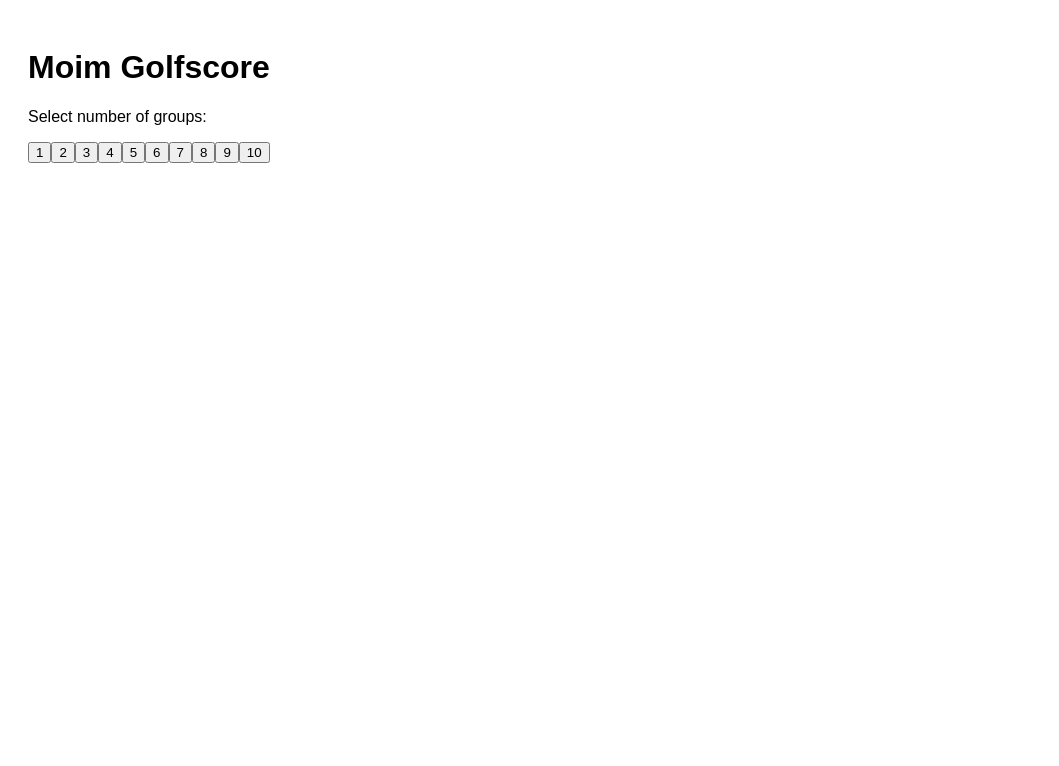
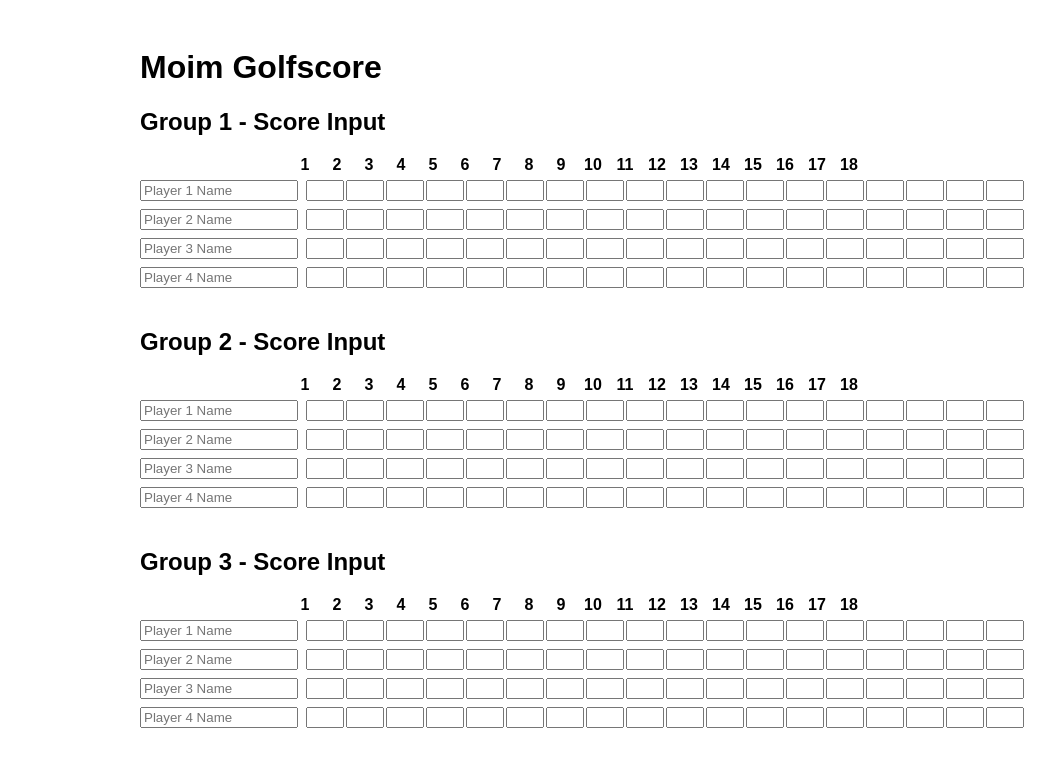
Before and after one commit to hanuk2002/moim-golfscore, a React (Vite) app: page / in a window 1280 px wide. Shown: the top 766 px of the page, without its empty margins (0-1059 px from the left). Built offline with nearby package versions, Linux system fonts and the light colour scheme.

Commit message:
Add files via upload

```diff
--- a/App.jsx
+++ b/App.jsx
@@ -1,31 +1,80 @@
-import React, { useState } from 'react';
-import './index.css';
-import ScoreInput from './ScoreInput';
+import React, { useState } from "react";
+import "./index.css";
+
+const NUM_HOLES = 18;
+const NUM_PLAYERS = 4;
+
+function ScoreInput({ groupIndex, groupData, updatePlayerName, updateScore }) {
+  return (
+    <div className="group-container">
+      <h2>Group {groupIndex + 1} - Score Input</h2>
+      <div className="hole-numbers">
+        <div className="label-cell" />
+        {[...Array(NUM_HOLES)].map((_, holeIdx) => (
+          <div className="hole-number" key={holeIdx}>{holeIdx + 1}</div>
+        ))}
+      </div>
+      {groupData.players.map((player, playerIdx) => (
+        <div className="player-row" key={playerIdx}>
+          <input
+            className="name-input"
+            type="text"
+            placeholder={`Player ${playerIdx + 1} Name`}
+            value={player.name}
+            onChange={(e) => updatePlayerName(groupIndex, playerIdx, e.target.value)}
+          />
+          {[...Array(NUM_HOLES)].map((_, holeIdx) => (
+            <input
+              key={holeIdx}
+              type="number"
+              className="score-input"
+              value={player.scores[holeIdx] ?? ""}
+              onChange={(e) =>
+                updateScore(groupIndex, playerIdx, holeIdx, e.target.value)
+              }
+            />
+          ))}
+        </div>
+      ))}
+    </div>
+  );
+}
 
 function App() {
-  const [groupCount, setGroupCount] = useState(null);
+  const [numGroups, setNumGroups] = useState(3);
+  const [scoreData, setScoreData] = useState(
+    Array.from({ length: numGroups }, () => ({
+      players: Array.from({ length: NUM_PLAYERS }, () => ({
+        name: "",
+        scores: Array(NUM_HOLES).fill(""),
+      })),
+    }))
+  );
 
-  const handleStart = (count) => {
-    setGroupCount(count);
+  const updatePlayerName = (groupIdx, playerIdx, name) => {
+    const newData = structuredClone(scoreData);
+    newData[groupIdx].players[playerIdx].name = name;
+    setScoreData(newData);
+  };
+
+  const updateScore = (groupIdx, playerIdx, holeIdx, value) => {
+    const newData = structuredClone(scoreData);
+    newData[groupIdx].players[playerIdx].scores[holeIdx] = value;
+    setScoreData(newData);
   };
 
   return (
     <div className="app-container">
       <h1>Moim Golfscore</h1>
-      {!groupCount ? (
-        <div>
-          <p>Select number of groups:</p>
-          {[...Array(10)].map((_, i) => (
-            <button key={i} onClick={() => handleStart(i + 1)}>
-              {i + 1}
-            </button>
-          ))}
-        </div>
-      ) : (
-        [...Array(groupCount)].map((_, i) => (
-          <ScoreInput key={i} groupNumber={i + 1} />
-        ))
-      )}
+      {scoreData.map((group, idx) => (
+        <ScoreInput
+          key={idx}
+          groupIndex={idx}
+          groupData={group}
+          updatePlayerName={updatePlayerName}
+          updateScore={updateScore}
+        />
+      ))}
     </div>
   );
 }
--- a/index.css
+++ b/index.css
@@ -1,36 +1,46 @@
+body {
+  font-family: Arial, sans-serif;
+  padding: 20px;
+  background: #fff;
+  color: #000;
+}
 
 .app-container {
-  padding: 20px;
-  font-family: sans-serif;
+  max-width: 1000px;
+  margin: auto;
 }
 
 .group-container {
-  margin-top: 30px;
+  margin-bottom: 40px;
 }
 
-.hole-label-row,
 .player-row {
   display: flex;
-  gap: 5px;
-  margin-bottom: 5px;
+  align-items: center;
+  margin-bottom: 8px;
 }
 
-.empty-name-cell {
-  width: 120px;
+.name-input {
+  width: 150px;
+  margin-right: 8px;
+}
+
+.score-input {
+  width: 30px;
+  margin-right: 2px;
+  text-align: center;
+}
+
+.hole-numbers {
+  display: flex;
+  align-items: center;
+  margin-bottom: 6px;
+  margin-left: 150px;
 }
 
 .hole-number {
   width: 30px;
   text-align: center;
   font-weight: bold;
+  margin-right: 2px;
 }
-
-.player-name {
-  width: 120px;
-  padding: 5px;
-}
-
-.score-input {
-  width: 30px;
-  text-align: center;
-}
--- a/index.html
+++ b/index.html
@@ -2,9 +2,9 @@
 <html lang="en">
   <head>
     <meta charset="UTF-8" />
-    <meta name="viewport" content="width=device-width, initial-scale=1.0"/>
+    <link rel="icon" type="image/svg+xml" href="/favicon.svg" />
+    <meta name="viewport" content="width=device-width, initial-scale=1.0" />
     <title>Moim Golfscore</title>
-    <link rel="stylesheet" href="index.css" />
   </head>
   <body>
     <div id="root"></div>
```
Also changed, not shown: main.jsx (line endings or trailing spaces).
